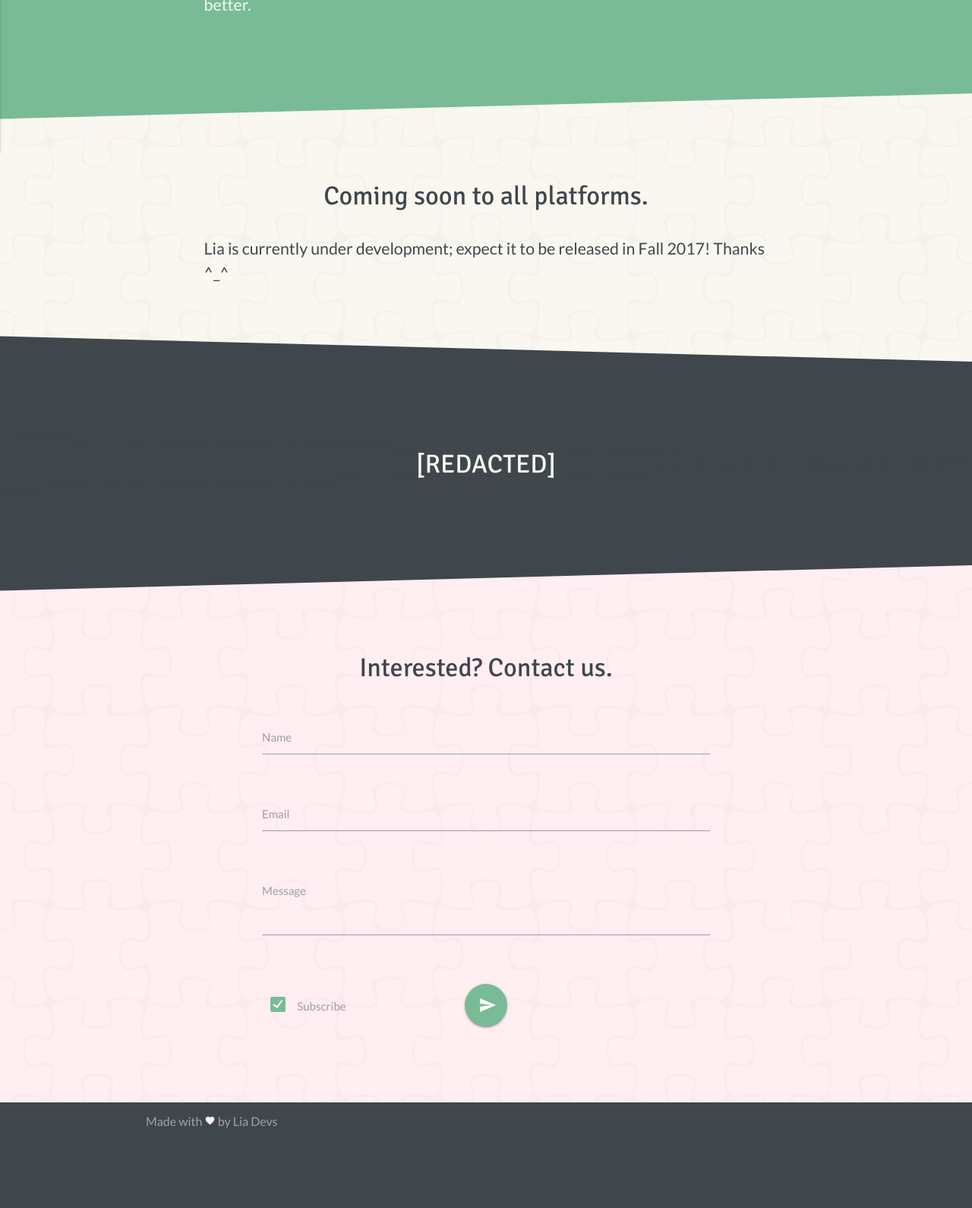
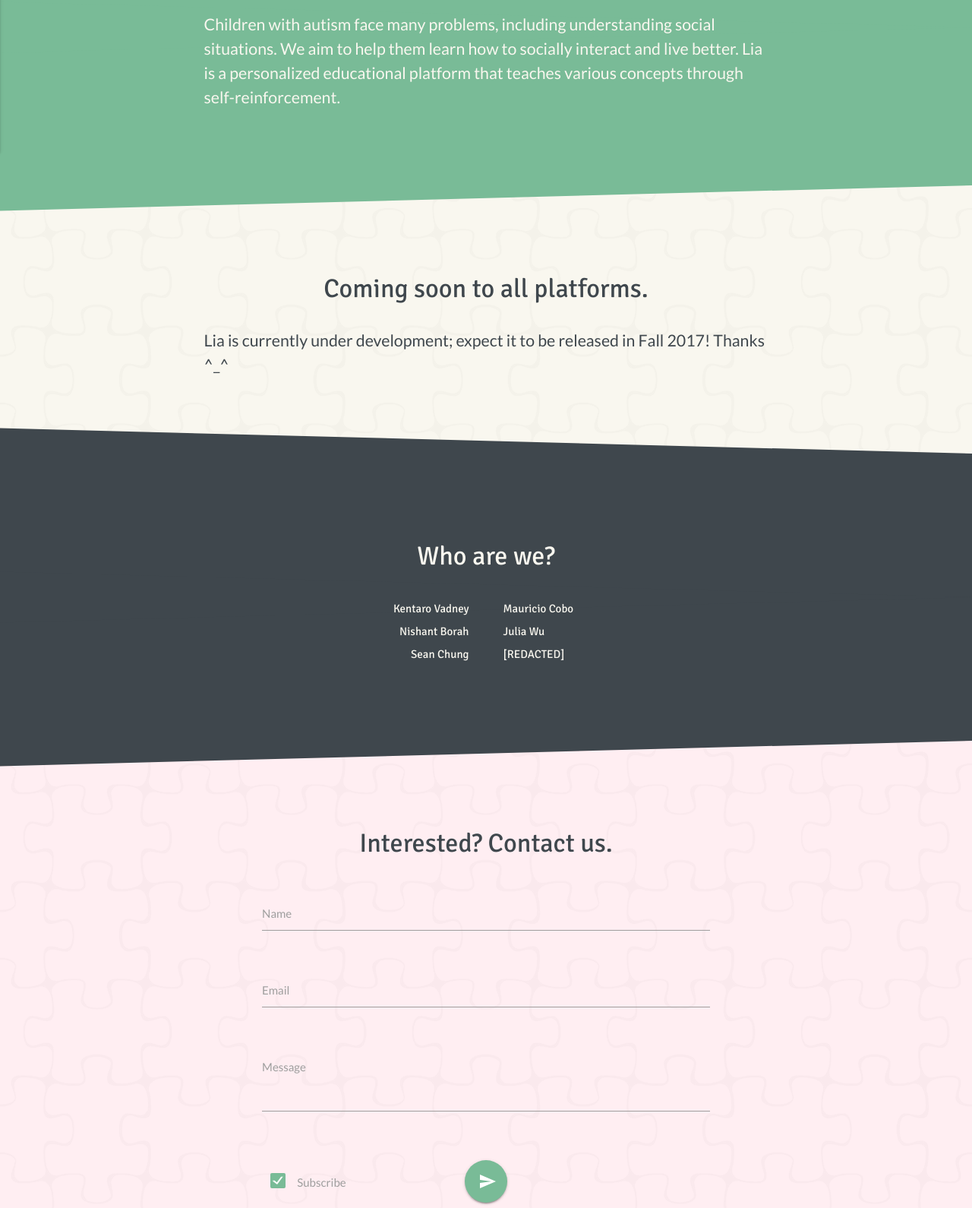
Before and after one commit to LiaDevs/liadevs.github.io, a plain HTML site: page index.html in a window 1280 px wide. Shown: the part 660-2250 px from the top of the page at 76% size. Before the commit the page ends 2161 px from the top, so only its background shows below. Drawn offline with nearby package versions, Linux system fonts and the light colour scheme.

Commit message:
update content

```diff
--- a/css/style.css
+++ b/css/style.css
@@ -5,13 +5,16 @@ body {
 }
 #navbar {
 	background-color: rgba(63, 71, 77, 1.0);
+	font-family: 'Signika', sans-serif;
+	font-size: 20pt;
 	position: fixed;
 	z-index: 2;
 }
 nav .brand-logo {
-	font-size: 2.5em;
+	font-size: 2.2em;
 }
 nav ul a {
+	font-size: 13pt;
 	color: #f9f7ef;
 }
 .side-nav {
@@ -64,7 +67,3 @@ nav ul a {
 	width: 300px;
 	height: auto;
 }
-.heart-icon {
-	color: #ffeef2;
-	font-size: 14px;
-}
--- a/index.html
+++ b/index.html
@@ -56,16 +56,23 @@
     <div class="container">
     <div class="row center">
       <img id="banner" src="img/logo-paper.svg">
-      <h4 class="header col s12 light heading">Learn &middot; Interact &middot; Achieve</h4>
+    </div>
+    <div class="row center">
+      <div class="col offset-s1 s10">
+        <h5 class="header col s12 light heading">A social skills learning platform for children with autism.</h5>
+      </div>
     </div>
     </div>
   </div>
 
   <div id="about" class="section tea slant">
     <div class="container">
+    <div class="row center">
+      <h4 class="header col s12 light heading">Learn &middot; Interact &middot; Achieve</h4>
+    </div>
     <div class="row">
       <div class="col offset-s1 s10">
-        Children with autism face many problems, including understanding social situations. Lia aims to help these children learn how to socially interact and live better.
+        Children with autism face many problems, including understanding social situations. We aim to help them learn how to socially interact and live better. Lia is a personalized educational platform that teaches various concepts through self-reinforcement.
       </div>
     </div>
     </div>
@@ -87,7 +94,19 @@
   <div id="team" class="section dark slant">
     <div class="container">
       <div class="row center">
-        <h4 class="header col s12 light heading">[REDACTED]</h4>
+        <h4 class="header col s12 light heading">Who are we?</h4>
+      </div>
+      <div class="row">
+        <div class="col offset-s3 s3 right-align">
+          <h6 class="header col s12 light heading">Kentaro Vadney</h6>
+          <h6 class="header col s12 light heading">Nishant Borah</h6>
+          <h6 class="header col s12 light heading">Sean Chung</h6>
+        </div>
+        <div class="col s3 left-align">
+          <h6 class="header col s12 light heading">Mauricio Cobo</h6>
+          <h6 class="header col s12 light heading">Julia Wu</h6>
+          <h6 class="header col s12 light heading">[REDACTED]</h6>
+        </div>
       </div>
     </div>
   </div>
@@ -132,7 +151,7 @@
   <footer class="page-footer">
     <div class="footer-copyright">
       <div class="container copyright-text">
-        Made with <i class="material-icons heart-icon">favorite</i> by Lia Devs
+        Lia &#xa9; 2017
       </div>
     </div>
   </footer>
```
